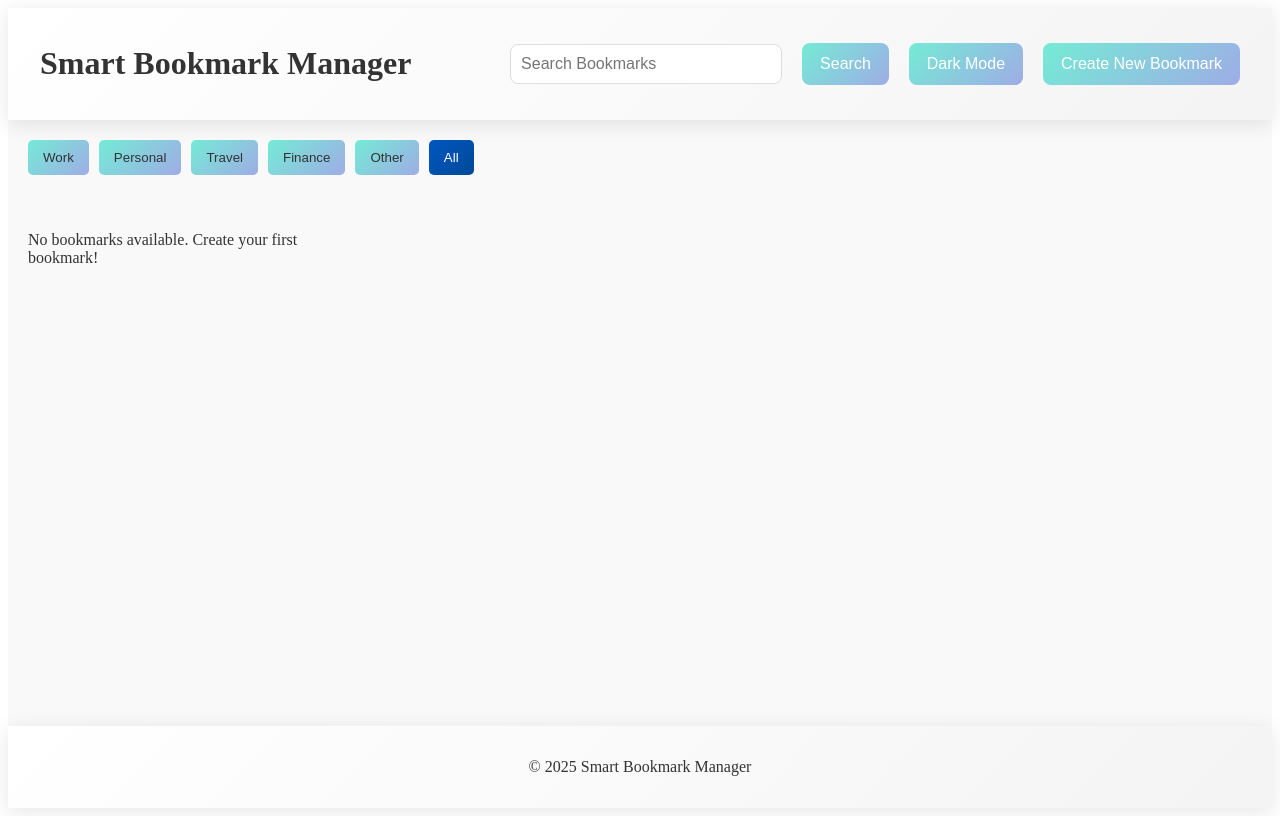
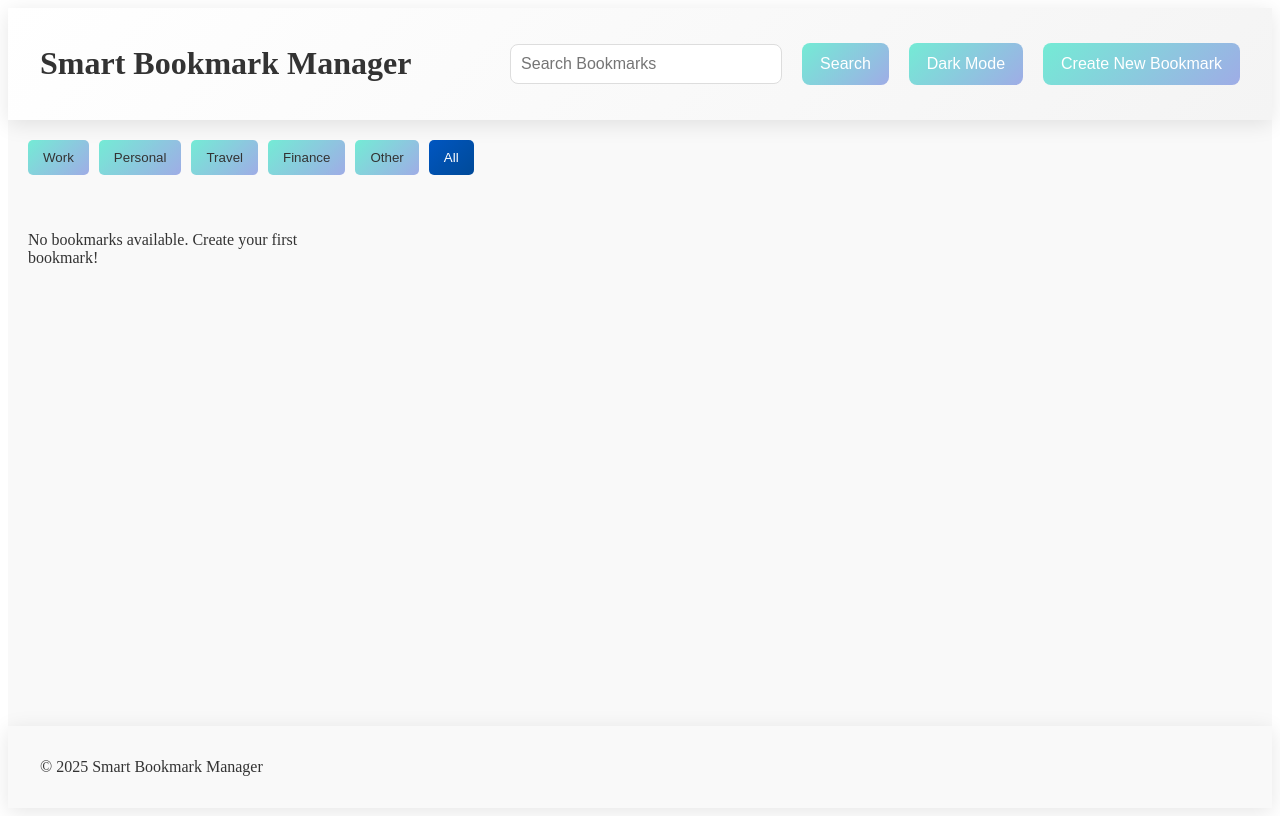
Before and after one commit to CoderToLearn99/BookmarkManager, a Vue app: page / in a window 1280 px wide. Built offline with nearby package versions, Linux system fonts and the light colour scheme; the HTML template or start-up script is replaced by a standard one.

Commit message:
Update AppFooter.vue

```diff
--- a/src/components/AppFooter.vue
+++ b/src/components/AppFooter.vue
@@ -11,24 +11,3 @@ export default {
   }
 };
 </script>
-
-<style scoped>
-footer {
-  text-align: center;
-  padding: 1rem;
-  background: linear-gradient(135deg, #74ebd5 0%, #9face6 100%);
-  transition: background 0.3s ease;
-}
-
-
-
-footer.light {
-  background: linear-gradient(135deg, #ffffff 0%, #f4f4f4 100%);
-}
-
-/* Dark Mode */
-footer.dark {
-  background-color: #333333;
-  color: #fff;
-}
-</style>
```
